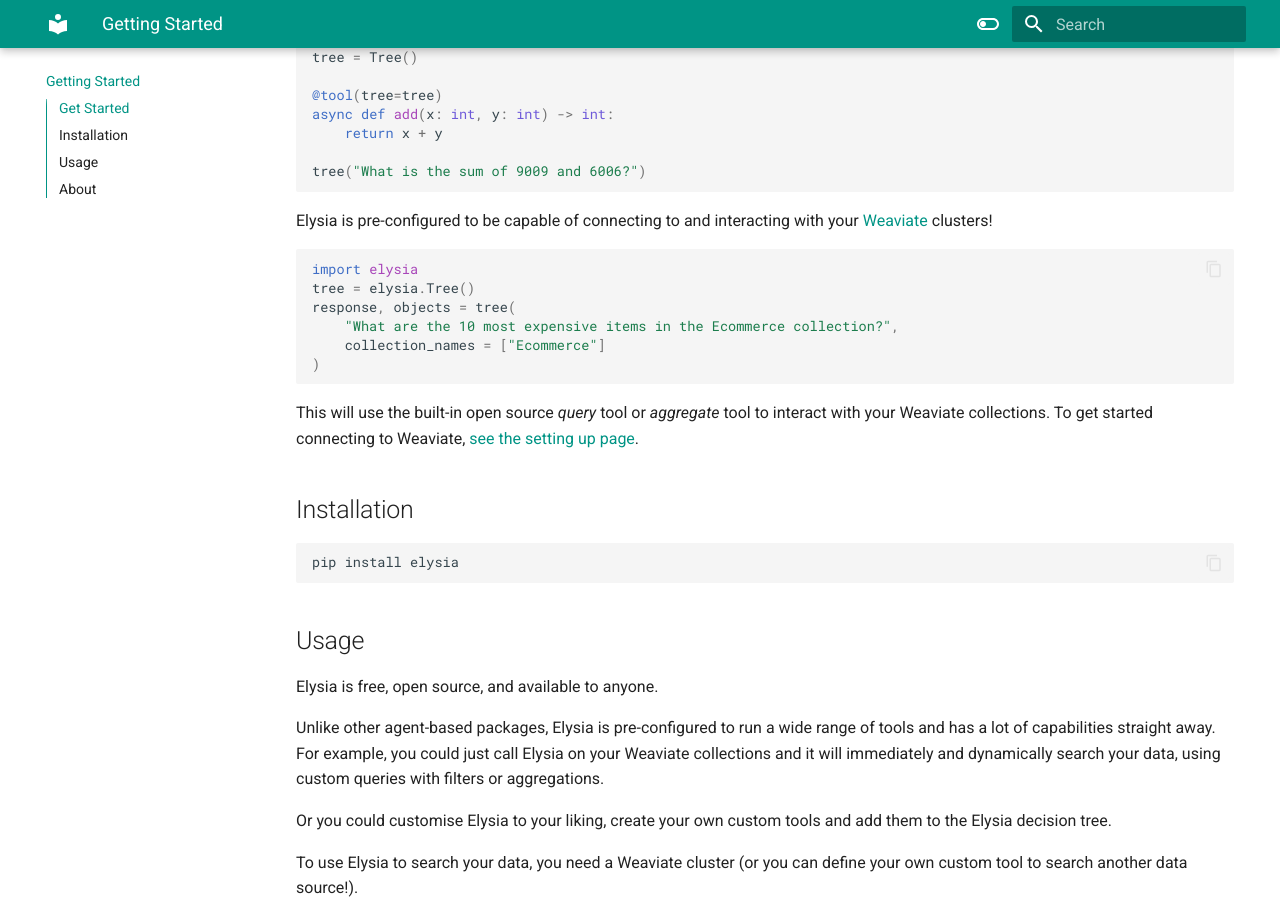
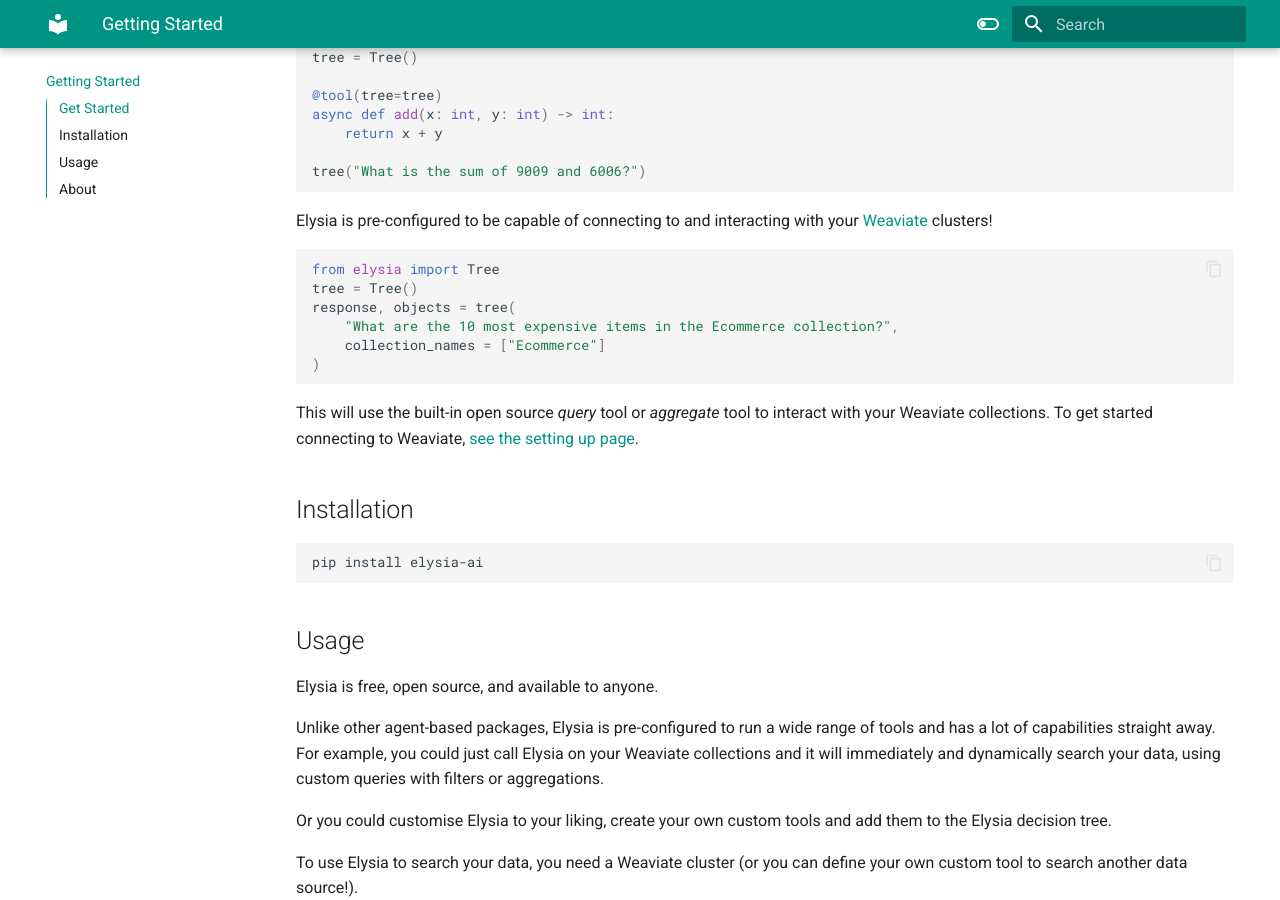
Before and after one commit to zhetai/elysia, an MkDocs documentation site: the page built from docs/index.md, in a window 1280 px wide and 900 px high, scrolled down 572 px. Built offline with MkDocs 1.6.1 and Material for MkDocs 9.7.7, drawn with Linux system fonts in a browser that asks for light colours.

Commit message:
fixed pip install elysia-ai

````diff
--- a/docs/index.md
+++ b/docs/index.md
@@ -23,8 +23,8 @@
 
 Elysia is pre-configured to be capable of connecting to and interacting with your [Weaviate](https://weaviate.io/deployment/serverless) clusters!
 ```python
-import elysia
-tree = elysia.Tree()
+from elysia import Tree
+tree = Tree()
 response, objects = tree(
     "What are the 10 most expensive items in the Ecommerce collection?",
     collection_names = ["Ecommerce"]
@@ -35,7 +35,7 @@
 ## Installation
 
 ```bash
-pip install elysia
+pip install elysia-ai
 ```
 
 ## Usage
````
